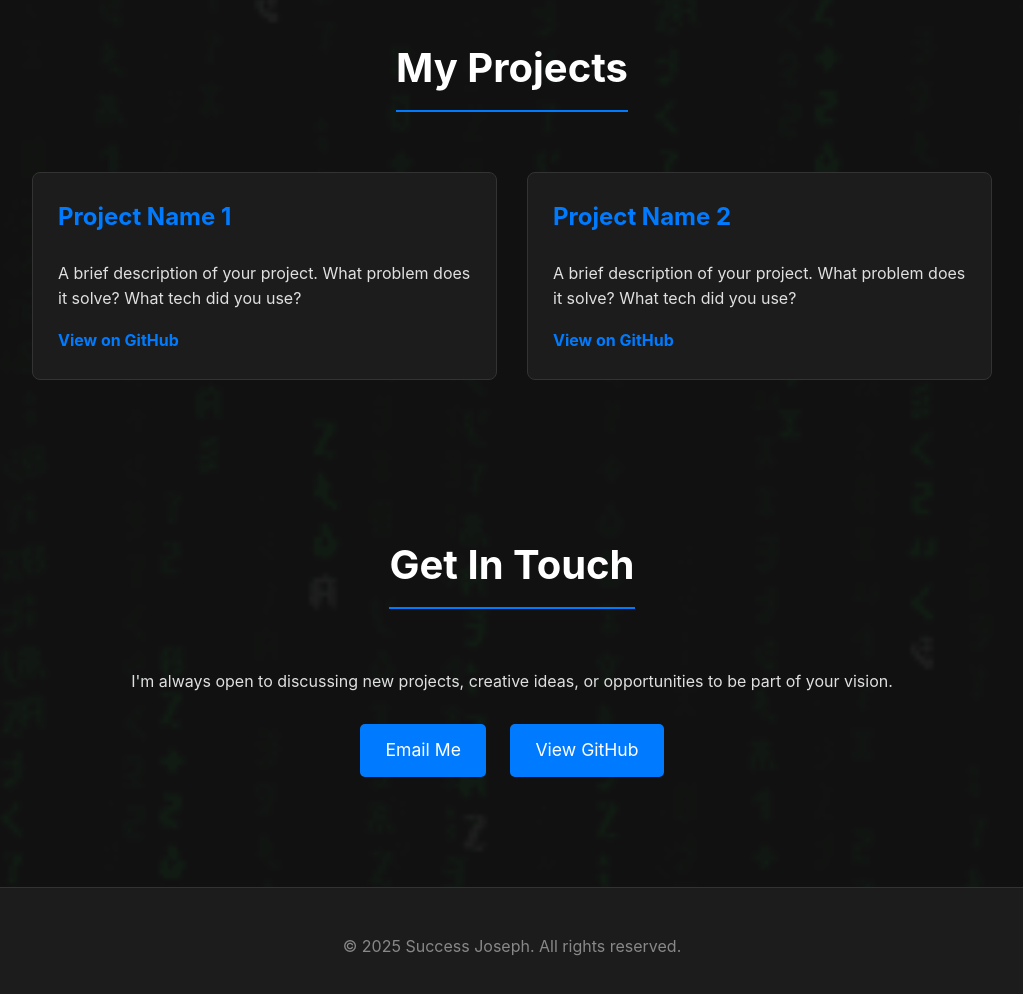
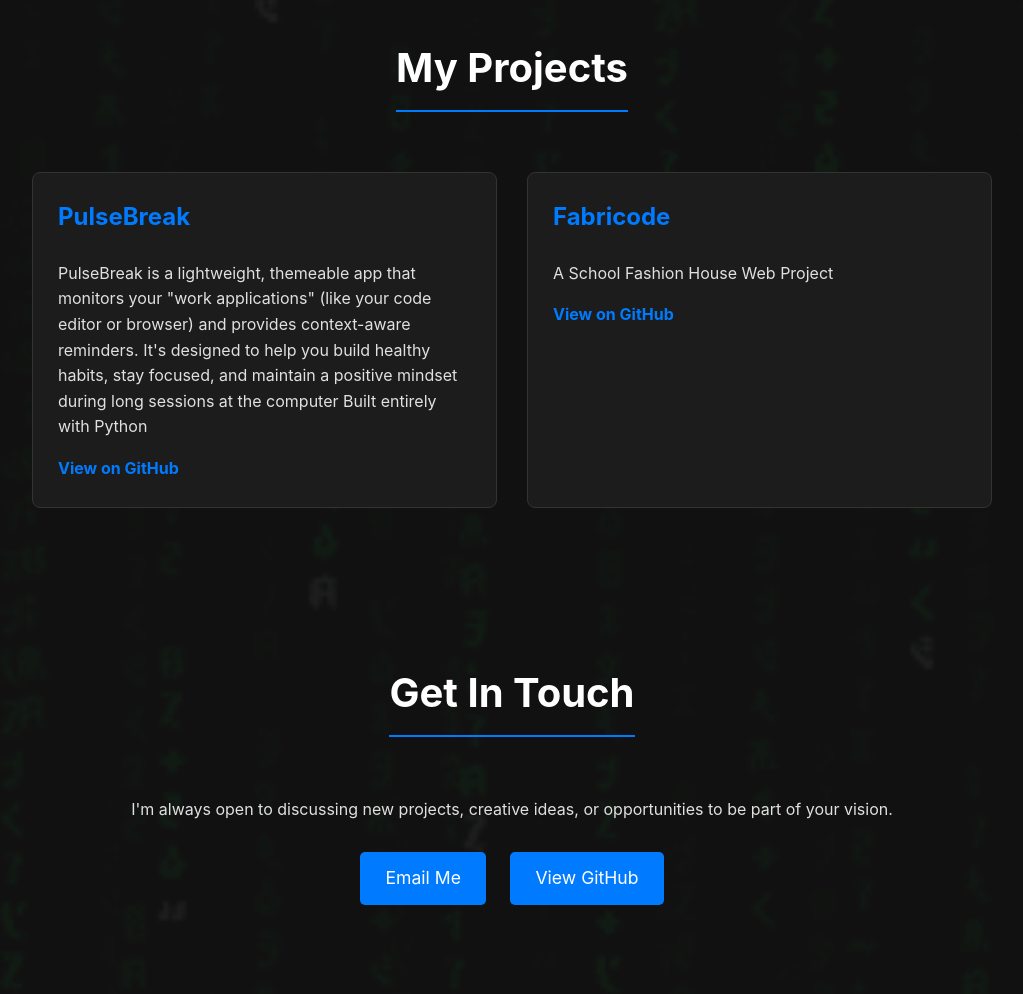
Before and after one commit to successjoseph/successjoseph.github.io, a plain HTML site: page index.html in a window 1280 px wide. Shown: the part 1326-2320 px from the top of the page, without its empty margins (128-1151 px from the left). Drawn offline with Linux system fonts and the light colour scheme.

Commit message:
Update index.html
Added projects

```diff
--- a/index.html
+++ b/index.html
@@ -240,14 +240,17 @@
             </div>
             <div class="project-grid">
                 <div class="project-card">
-                    <h3>Project Name 1</h3>
-                    <p>A brief description of your project. What problem does it solve? What tech did you use?</p>
-                    <a href="[LINK_TO_YOUR_GITHUB_REPO]" target="_blank">View on GitHub</a>
+                    <h3>PulseBreak</h3>
+                    <p>PulseBreak is a lightweight, themeable app that monitors your "work applications" (like your code editor or browser) and provides context-aware reminders. It's designed to help you build healthy habits, stay focused, and maintain a positive mindset during long sessions at the computer
+
+Built entirely with Python
+</p>
+                    <a href="https://github.com/successjoseph/PulseBreak" target="_blank">View on GitHub</a>
                 </div>
                 <div class="project-card">
-                    <h3>Project Name 2</h3>
-                    <p>A brief description of your project. What problem does it solve? What tech did you use?</p>
-                    <a href="[LINK_TO_YOUR_GITHUB_REPO]" target="_blank">View on GitHub</a>
+                    <h3>Fabricode</h3>
+                    <p>A School Fashion House Web Project</p>
+                    <a href="https://github.com/successjoseph/FABRICODE" target="_blank">View on GitHub</a>
                 </div>
                 </div>
         </div>
```
